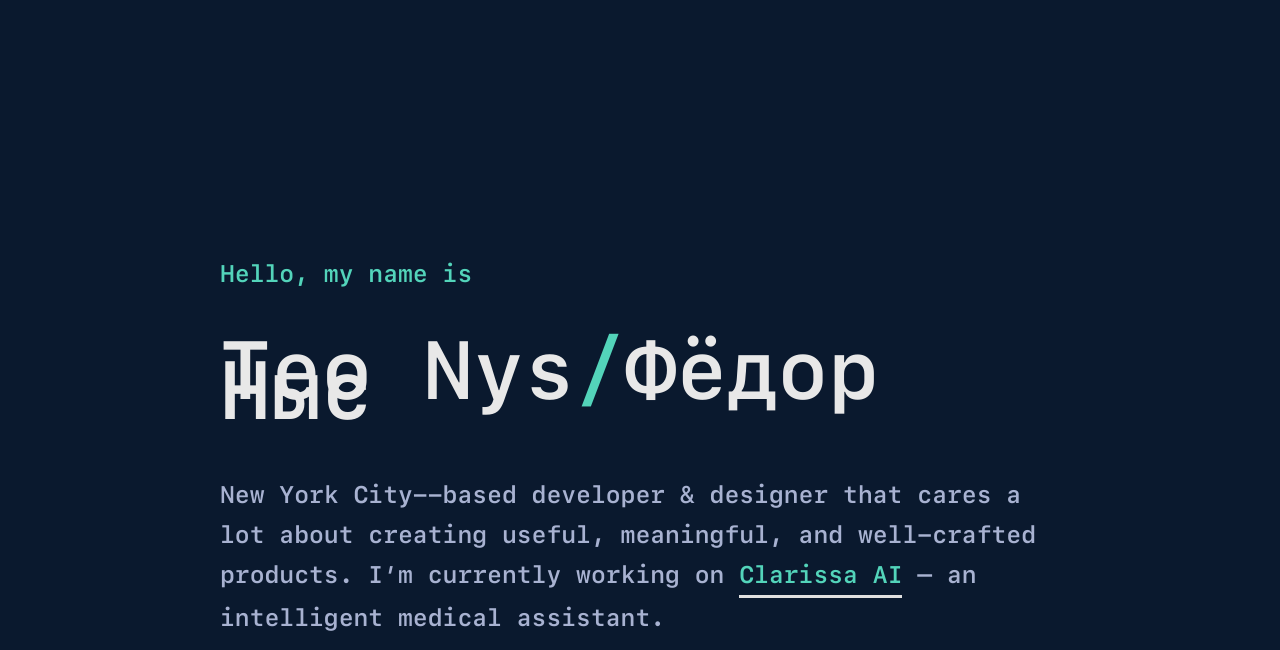
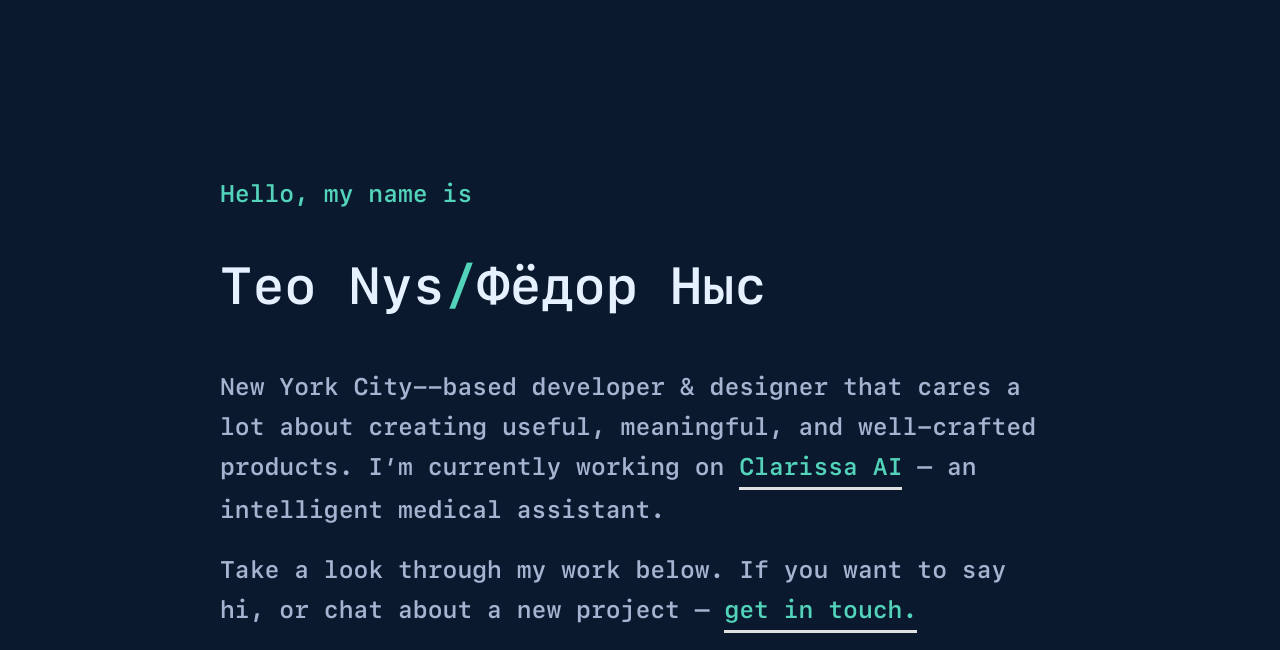
Before and after one commit to synoet/nyst-v1, a Gatsby site: page / in a window 1280 px wide. Shown: the part 93-743 px from the top of the page. Built offline with nearby package versions, Linux system fonts and the light colour scheme; Gatsby itself is replaced by a stand-in of ours.

Commit message:
styling changes

```diff
--- a/src/components/layout.js
+++ b/src/components/layout.js
@@ -6,7 +6,7 @@ import Nav from '../components/nav.js'
 import GlobalStyles from '../styles/GlobalStyle'
 
 const StyledContent = styled.div`
-font-family: var(--font-mono);
+font-family: var(--font--mono);
 `;
 
 
--- a/src/components/sections/hero.js
+++ b/src/components/sections/hero.js
@@ -12,6 +12,7 @@ display: -webkit-flex;
 display: -ms-flexbox;
 display: flex;
 height: 100vh;
+max-height: 100vh;
 margin-top: -74px;
 margin-right: auto;
 margin-left: auto;
@@ -25,7 +26,6 @@ justify-content: center;
 align-items: flex-start;
 background-color: #0a192e;
 font-family: var(--font-mono);
-color: #e8e8e8;
 `;
 
 const Container = styled.div`
@@ -36,7 +36,7 @@ display: -ms-flexbox;
 display: flex;
 width: 100%;
 max-width: 1600px;
-margin-top: 160px;
+margin-top: 10vh;
 margin-right: 40px;
 margin-left: 40px;
 padding-top: 147px;
@@ -59,7 +59,7 @@ align-items: center;
 const HeroIntro = styled.h1`
 width: 70%;
 color: #53d4ba;
-font-size: 24px;
+font-size: var(--fz-xl);
 `;
 
 const DescriptionWrap = styled.div`
@@ -81,6 +81,9 @@ ul.skills-list {
       padding-left: 20px;
       font-family: var(--font-mono);
       font-size: 24px;
+      @media (max-width: 1080px) {
+        font-size: 16px;
+       }
     &:before {
         content: '▹ ';
         font-size: 24px;
@@ -95,6 +98,15 @@ const HeroName = styled.h1`
     font-size: 82px;
     font-weight: 600;
     line-height: 20px;
+    color: var(--white);
+    @media (max-width: 1500px) {
+       font-size: 52px;
+       line-height: 52px;
+      }
+    @media (max-width: 720px) {
+    font-size: 42px;
+    line-height: 42px;
+    }
 `;
 
 const HeroDesc = styled.h2`
@@ -102,6 +114,9 @@ width: 100%;
 font-size: 24px;
 line-height: 40px;
 color: #a8b2d1;
+@media (max-width: 1080px) {
+    font-size: 18px;
+   }
 `;
 
 const Button = styled.button`
@@ -149,6 +164,9 @@ align-items: center;
 margin: 0;
 padding: 0;
 list-style: none;
+@media (max-width: 1080px) {
+    font-size: 16px;
+   }
 &:after {
   content: '';
   display: block;
--- a/src/styles/GlobalStyle.js
+++ b/src/styles/GlobalStyle.js
@@ -5,9 +5,21 @@ const GlobalStyle = createGlobalStyle`
 ${Fonts};
 
 :root {
-    --dark-background: #0A192E
+    --dark-background: #0A192E;
     --green: #53D4BA;
+    --light-slate: #8892b0;
     --slate: #8892b0;
+    --white: #e6f1ff;
+
+
+    --fz-xxs: 12px;
+    --fz-xs: 13px;
+    --fz-sm: 14px;
+    --fz-md: 18px;
+    --fz-lg: 14px;
+    --fz-xl: 24px;
+    --fz-xxl: 26px;
+    --fz-heading: 32px;
 
     --font-sans: 'Calibre', 'San Francisco', 'SF Pro Text', -apple-system, system-ui, sans-serif;
     --font-mono: 'SF Mono', 'Fira Code', 'Fira Mono', 'Roboto Mono', monospace;
```
